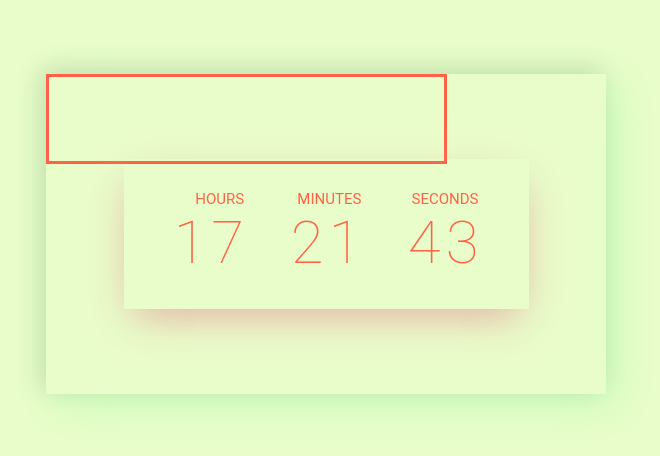
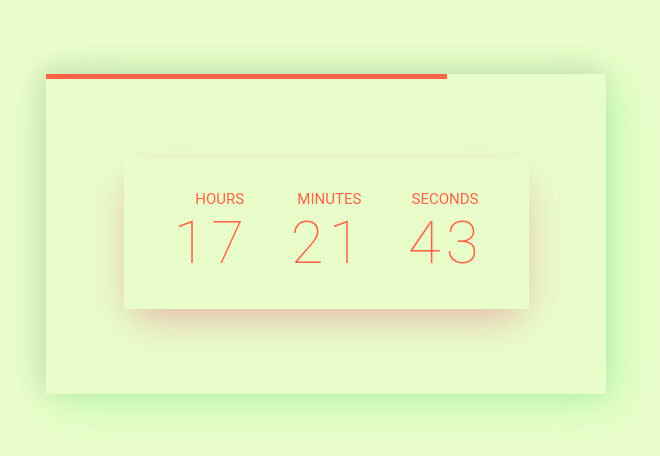
Before and after one commit to shiduzzaman/JavaClock, a plain HTML site: page index.html in a window 1280 px wide. Shown: the part 166-622 px from the top of the page, without its empty margins (314-974 px from the left). Drawn offline with Linux system fonts and the light colour scheme.

Commit message:
update progressbar

```diff
--- a/style.css
+++ b/style.css
@@ -26,7 +26,7 @@ body {
   width: 560px;
   height: 320px;
   display: block;
-  box-shadow: 10px 10px 40px rgba(74, 253, 128, 0.215), -5px -5px 25px rgba(0, 0, 0, 0.125);
+  box-shadow: 10px 10px 40px rgba(22, 248, 90, 0.215), -5px -5px 25px rgba(53, 18, 18, 0.125);
   background-color: var(--gray-light);
   position: relative;
 }
@@ -76,6 +76,7 @@ body {
   border: 2px solid;
 }
 .progress-bar{
-  border: 3px solid;
-  height:90px;
+  border-bottom: 5px solid;
+  height:3px;
+
 }
```
